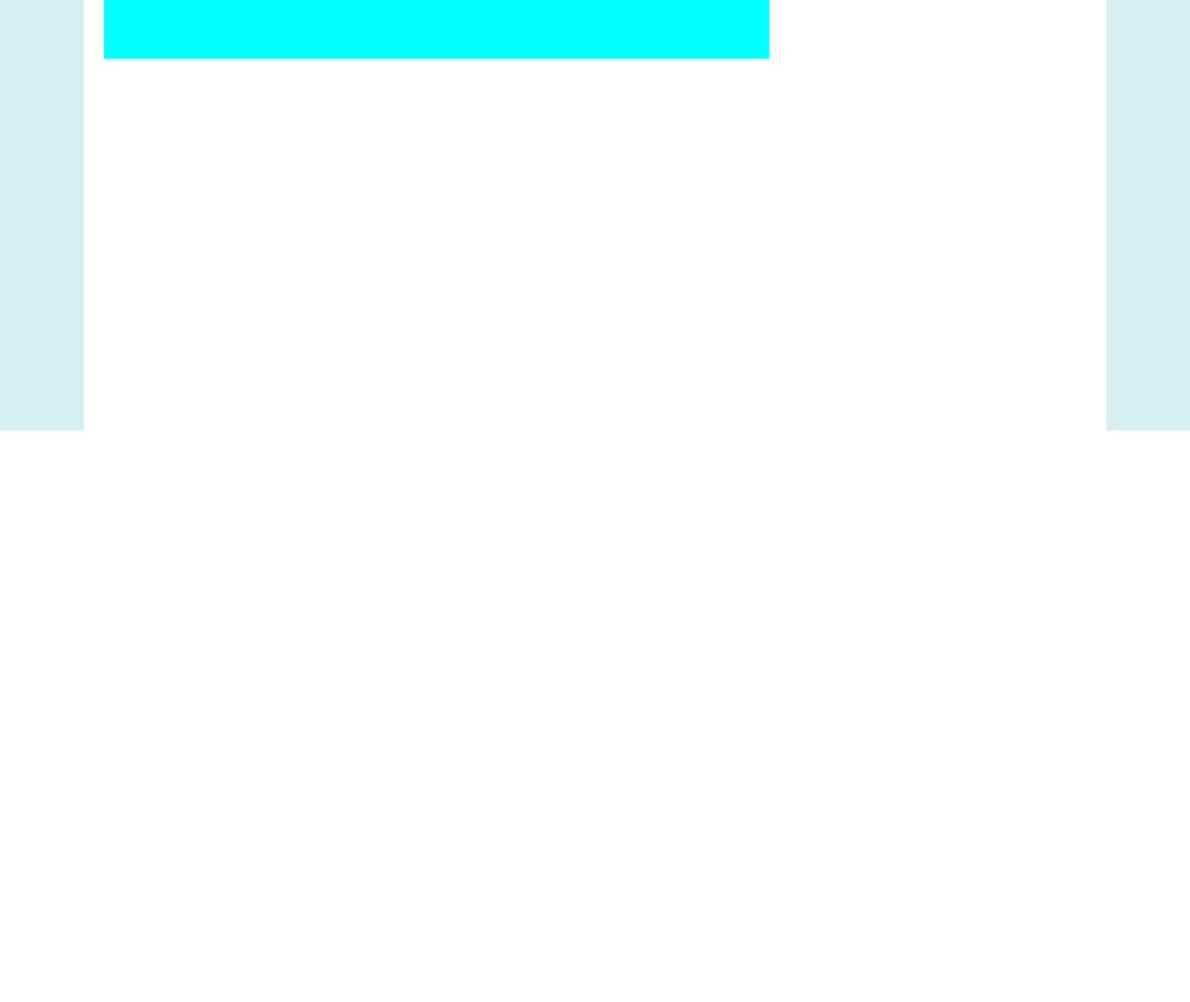
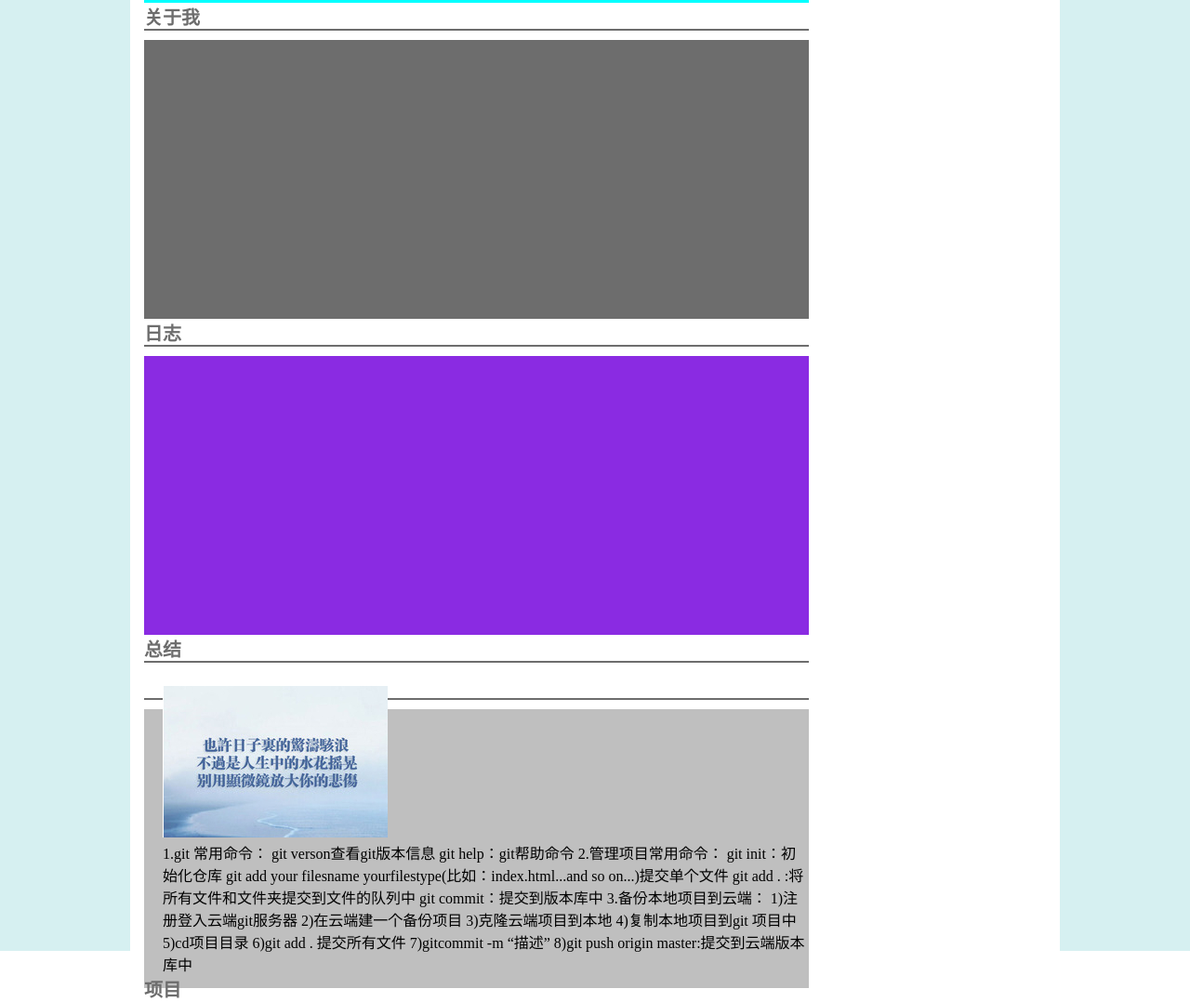
Before and after one commit to yangbinging/yangbin.github.com, a plain HTML site: page index.html in a window 1280 px wide. Shown: the part 791-1869 px from the top of the page at 93% size. Before the commit the page ends 1254 px from the top, so only its background shows below. Drawn offline with Linux system fonts and the light colour scheme.

Commit message:
web index

```diff
--- a/css/blog.css
+++ b/css/blog.css
@@ -9,13 +9,13 @@ body,h2,ul{
 	background-color: #d6f0f1;
 }
 .main{
-	width: 1100px;
+	width: 1000px;
 	margin: auto;
 	background-color: #fff;
 }
 .top{
    	padding-top: 20px;
-   	padding-left: 80px;
+   	padding-left: 50px;
 }
 .top_b{
 	color: #bfbfbf;
@@ -55,14 +55,13 @@ clearfix:after{
 	font-size: 35px;
 	font-weight: 900;
 	margin-top: -30px;
-	margin-left: -20px;
-	z-index: 1;
+	margin-left: -55px;
 }
 .navigation li{
 	float:left;
 	line-height: 50px;
 	margin-right: 60px;
-	padding-left: 20px;
+	padding-left: 13px;
 }
 .navigation a{
 	height: 40px;
@@ -72,17 +71,46 @@ clearfix:after{
 }
 .imges{
 	 width: 715px;
-	 margin-left: 22px;
-	 z-index: 2;
+	 margin-left: 15px;
 }
 .imges img{
 	margin-top: -15px;
 }
+.ican{
+	height: 28px;
+    border-bottom: 2px solid#6d6d6d;
+    margin-bottom: 10px;
+}
+ .ican_1{
+	font-size: 20px;
+	font-weight: 800;
+	color: #6d6d6d;
+}
+.dynamic{
+	height: 300px;
+}
 .home{
-	height: 400px;
+	height: 300px;
 	background-color: aqua;
-
 }
 .aboutMe{
-	height: 400px;
+	height: 300px;
+	background-color: #6D6D6D;
 }
+.log{
+	height: 300px;
+	background-color: blueviolet;
+}
+
+.project{
+		height: 300px;
+		background-color: #BFBFBF;
+}
+.dynamic_l{
+	float: left;
+	margin-left: 20px;
+	margin-top: 30px;
+}
+.dynamic_r{
+	float: left;
+}
--- a/index.html
+++ b/index.html
@@ -15,21 +15,57 @@
 			<div class="navigation">
 				<div class="round"><a href="#">K.D</a></div>
 				<ul>
-					<li><a href="#">首页</a></li>
-					<li><a href="#">关于我</a></li>
-					<li><a href="#">日志</a></li>
-					<li><a href="#">动态</a></li>
-					<li><a href="#">项目</a></li>
+					<li><a href="#home">首页</a></li>
+					<li><a href="#aboutMe">关于我</a></li>
+					<li><a href="#log">日志</a></li>
+					<li><a href="#dynamic">总结</a></li>
+					<li><a href="#project">项目</a></li>
 				</ul>
 			</div>
 			<div class="imges">
 				<img src="img/banner.jpg"
 			</div>
+			<div class="ican" id="home">
+				<a href="#" class="ican_1">首页</a></div>
 			<div class="home"></div>
+
+		<div class="ican" id="aboutMe">
+			<a href="#" class="ican_1">关于我</a></div>
 			<div class="aboutMe"></div>
+
+		<div class="ican" id="log">
+			<a href="#" class="ican_1">日志</a></div>
 			<div class="log"></div>
-			<div class="dynamic"></div>
-			<div class="project"></div>
+		<div class="ican" id="dynamic">
+			<a href="#" class="ican_1">总结</a></div>
+			<div class="dynamic">
+				<div class="dynamic_l clearfix">
+					<img src="img/01.jpg"
+				</div>
+				<div class="dynamic_r">
+					1.git 常用命令：
+					git verson查看git版本信息
+					git help：git帮助命令
+					2.管理项目常用命令：
+					git init：初始化仓库
+					git add your filesname yourfilestype(比如：index.html...and so on...)提交单个文件
+					git add . :将所有文件和文件夹提交到文件的队列中
+					git commit：提交到版本库中
+					3.备份本地项目到云端：
+					1)注册登入云端git服务器
+					2)在云端建一个备份项目
+					3)克隆云端项目到本地
+					4)复制本地项目到git 项目中
+					5)cd项目目录
+					6)git add . 提交所有文件
+					7)gitcommit -m “描述”
+					8)git push origin master:提交到云端版本库中
+				</div>
+			</div>
+
+		<div class="ican" id="project" >
+			<a href="#" class="ican_1">项目</a></div>
+			<div class="project "></div>
 		</div>
 		</div>
 	</body>
```
